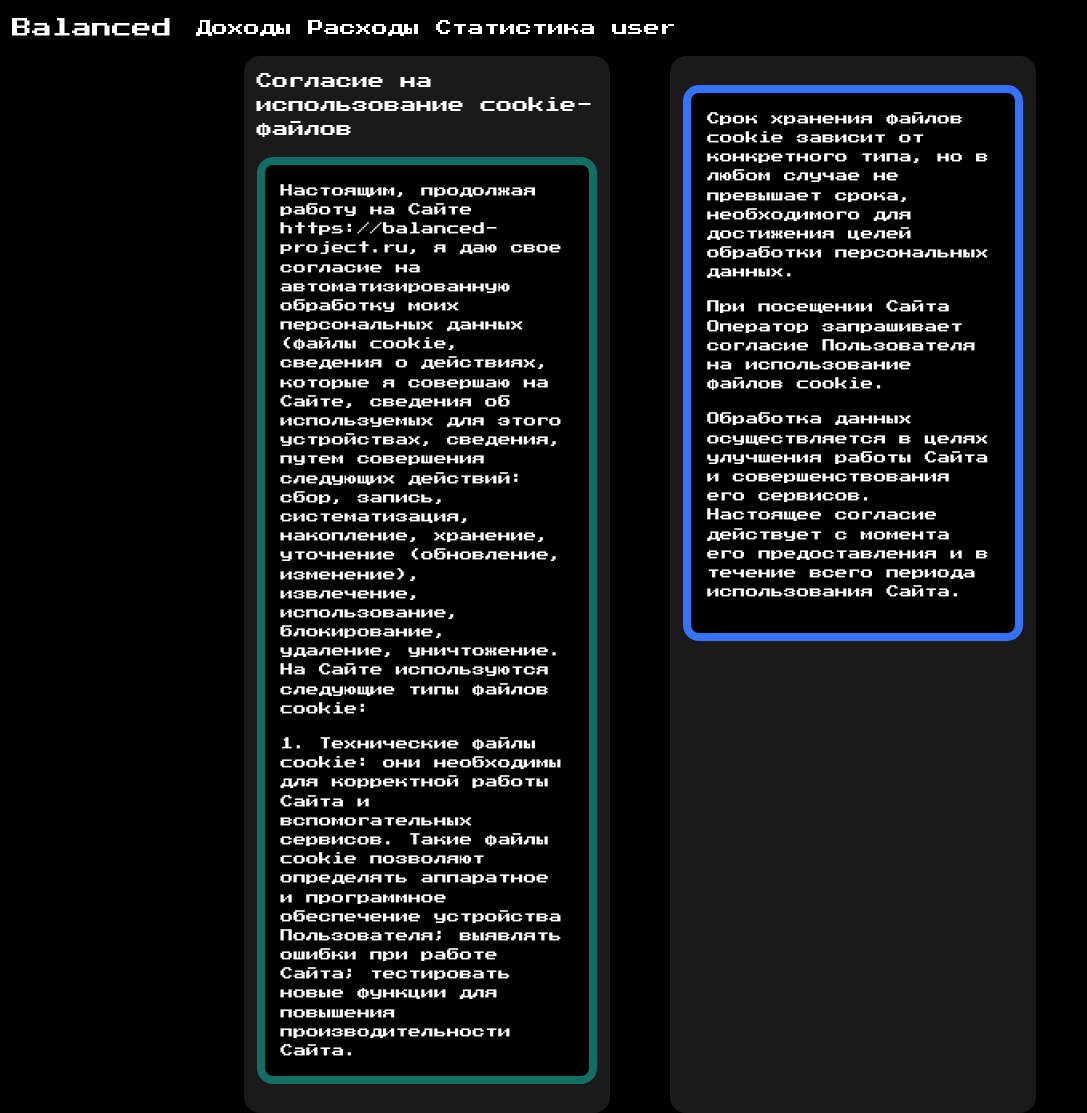
After one commit to PepsiKingIV/Balanced, a Django app: page /consent/ in a window 1280 px wide. The commit adds this page. Shown: the whole page, without its empty margins (0-1087 px from the left). Run offline with Django 4.2, Linux system fonts and the light colour scheme; some libraries are stand-ins or nearby versions; some web fonts are replaced.

Commit message:
Add consent about cookies
A page with a description of cookies has been created.
A pop-up window with consent about cookies
has also been created

```diff
--- a/account/static/css/reg_style.css
+++ b/account/static/css/reg_style.css
@@ -77,12 +77,12 @@ body>nav>div>a:hover {
     .content{
         display: grid;
         grid-template-rows: repeat(8, 1fr);
-        height: 80vh;
+        height: 600px;
         padding: 1rem;
     }
 
     .content>div{
-        background-color: rgb(26, 26, 26);
+        background-color: #000;
         grid-column: 1/4;
         height: 110%;
         border-radius: 1rem;
--- a/account/templates/account/login.html
+++ b/account/templates/account/login.html
@@ -3,7 +3,7 @@
 {% block content %}
 
 <div class="form">
-    <form method='post'>
+    <form method='post' class='form_field'>
         {% csrf_token %}
         <div class="mb-3">
             <label for="exampleInputText" class="form-label">Имя</label>
@@ -23,7 +23,7 @@
         </div>
         <p style="margin-top: 0.5rem; color: {% if data == 'Успешно' %} #38b000  {% else %} #ba181b{% endif %}"> {{data}}</p>
     </form>
-    <a href="{% url "password_reset" %}" style="margin-top: 1rem">
+    <a href="{% url "password_reset" %}" class"pass_reset_btn">
         <button type="button" class="btn btn-outline-secondary">Восстановить пароль</button>
     </a>
 </div>
--- /dev/null
+++ b/main/templates/main/consent.html
@@ -0,0 +1,28 @@
+{% extends 'main/pattern.html' %}
+
+{% block content%}
+<div class='column_1'>
+    <p>Согласие на использование cookie- файлов</p>
+    <div class='cont_block' style="border-color: #136F63; margin-top: 1rem;">
+
+<p>
+    Настоящим, продолжая работу на Сайте https://balanced-project.ru, я даю свое согласие на автоматизированную обработку моих персональных данных (файлы cookie, сведения о действиях, которые я совершаю на Сайте, сведения об используемых для этого устройствах, сведения, путем совершения следующих действий: сбор, запись, систематизация, накопление, хранение, уточнение (обновление, изменение), извлечение, использование, блокирование, удаление, уничтожение.
+На Сайте используются следующие типы файлов cookie:
+</p>
+      1. Технические файлы cookie: они необходимы для корректной работы Сайта и вспомогательных сервисов. Такие файлы cookie позволяют определять аппаратное и программное обеспечение устройства Пользователя; выявлять ошибки при работе Сайта; тестировать новые функции для повышения производительности Сайта.
+</div>
+</div>
+<div class='column_2'>
+    <div class='cont_block' style="border-color: #3772FF; margin-top: 1rem;">
+    <p>
+        Срок хранения файлов cookie зависит от конкретного типа, но в любом случае не превышает срока, необходимого для достижения целей обработки персональных данных.
+        </p>
+        <p>
+        При посещении Сайта Оператор запрашивает согласие Пользователя на использование файлов cookie.
+        </p>
+        <p>
+            Обработка данных осуществляется в целях улучшения работы Сайта и совершенствования его сервисов. Настоящее согласие действует с момента его предоставления и в течение всего периода использования Сайта.
+        </p>
+    </div>
+</div>
+    {% endblock content%}
--- a/main/templates/main/index.html
+++ b/main/templates/main/index.html
@@ -29,7 +29,7 @@
     <div class="cont_block" style="border-color: #FFBA08;">
         <p>Можете ознакомиться с сервисом самостоятельно, либо прочитать инструкцую, расположенную по ссылке
             ниже.</p>
-        <a href="#">Инструкция</a>
+        <a href='static/doc/doc.pdf'>Инструкция</a>
     </div>
     <div class="cont_block" style="border-color: #D00000; ">
         <p style="font-family: 'Flow Rounded', cursive; font-size: 1.5rem; line-height: 1rem;">
--- a/main/templates/main/pattern.html
+++ b/main/templates/main/pattern.html
@@ -14,6 +14,37 @@
     <link rel="stylesheet" href="{% static "css/style.css" %}">
 
     <title>Balanced</title>
+    <link rel="stylesheet" type="text/css" href="https://cdnjs.cloudflare.com/ajax/libs/cookieconsent2/3.1.1/cookieconsent.min.css" />
+    <script src="https://cdnjs.cloudflare.com/ajax/libs/cookieconsent2/3.1.1/cookieconsent.min.js" data-cfasync="false"></script>
+    <script>
+    window.addEventListener('load', function(){
+    window.cookieconsent.initialise({
+    revokeBtn: "<div class='cc-revoke'></div>",
+    type: "opt-in",
+    theme: "classic",
+    palette: {
+        popup: {
+            background: "#000",
+            text: "#fff"
+            },
+        button: {
+            background: "#3772FF",
+            text: "#000"
+            }
+        },
+    content: {
+        message: "Продолжая пользоваться сайтом вы даете согласие на использование файлов cookies и пользовательских данных для идентификации пользователя и ведения статистики посещения сайта. Если вы не хотите, чтобы Ваши вышеперечисленные данные обрабатывались, просим отключить обработку файлов cookies и сбор пользовательских данных в настройках Вашего браузера или покинуть сайт",
+        allow: "Принять",
+        deny: "Принять, но другая кнопка",
+        href: "consent/"
+        },
+        onInitialise: function(status) {
+        if(status == cookieconsent.status.allow) myScripts();
+        },
+
+    })
+    });
+</script>
 </head>
 
 <body>
--- a/main/urls.py
+++ b/main/urls.py
@@ -4,4 +4,5 @@ from . import views
 
 urlpatterns = [
     path("", views.index),
+    path("consent/", views.consent),
 ]
--- a/main/views.py
+++ b/main/views.py
@@ -2,5 +2,8 @@ from django.shortcuts import render
 
 
 def index(request):
-    print(request)
+
     return render(request, "main/index.html")
+
+def consent(request):
+    return render(request, 'main/consent.html')
```
Also changed, not shown: debit/templates/debit/categories_action.html (added, +55 -0 lines), 2 other files.
